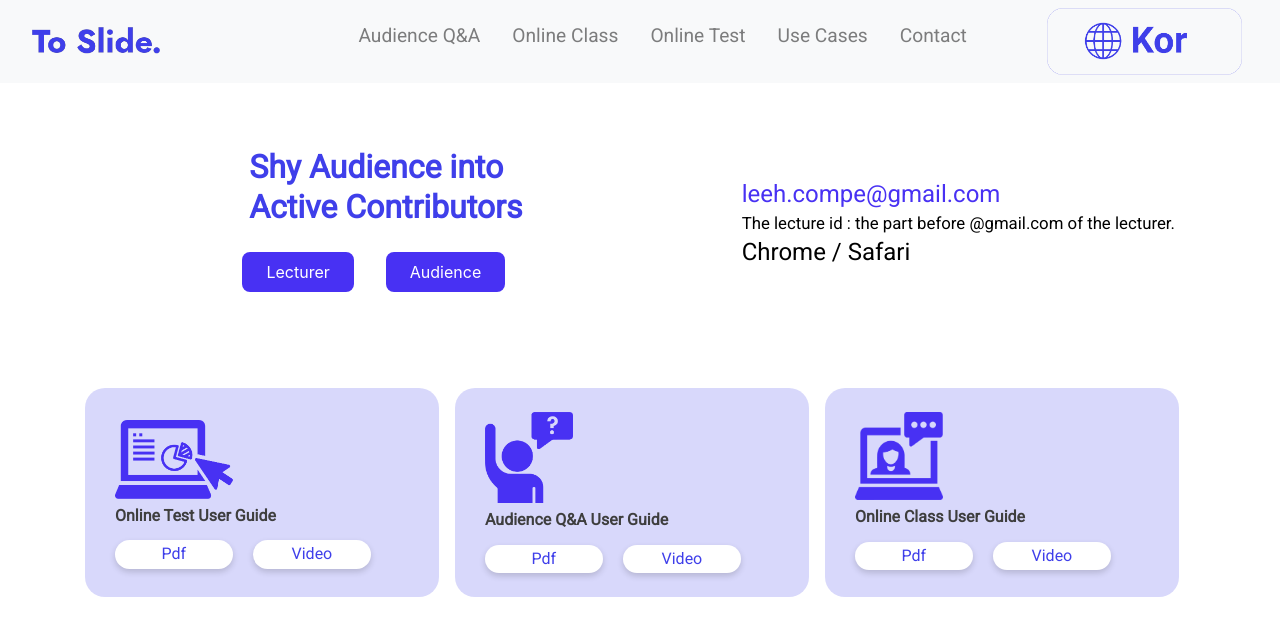
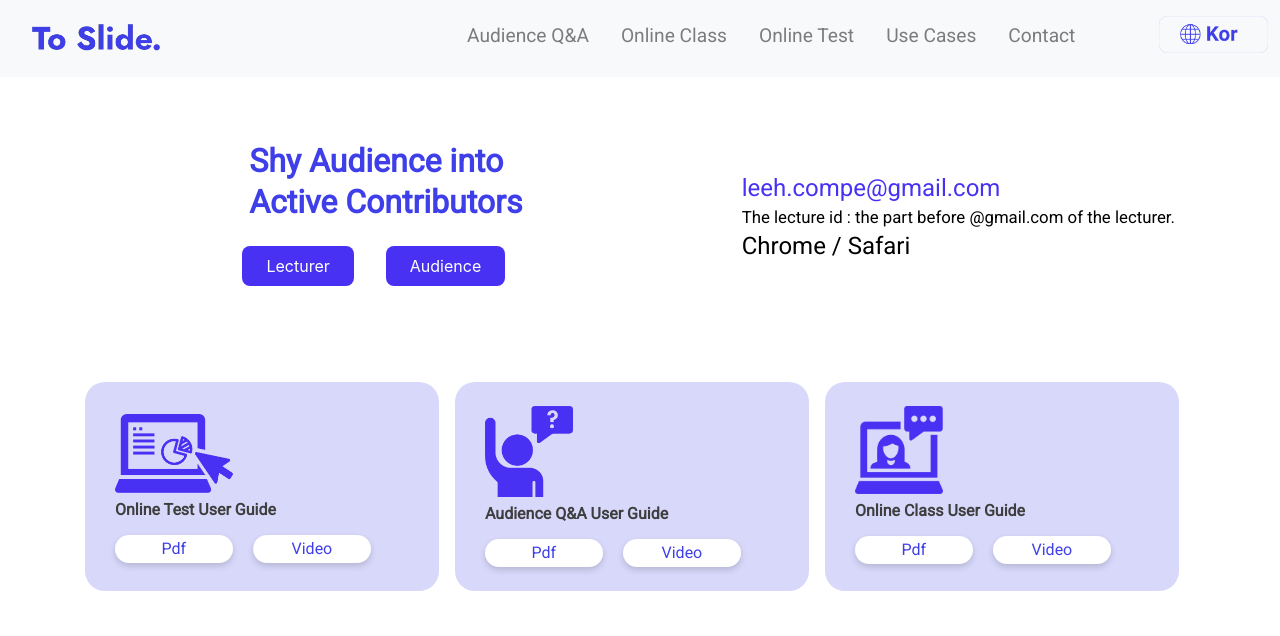
Before and after one commit to MoonSangJin/Toslide, a plain HTML site: page index.html in a window 1280 px wide. Drawn offline with nearby package versions, Linux system fonts and the light colour scheme.

Commit message:
translate img 수정

```diff
--- a/index.css
+++ b/index.css
@@ -146,3 +146,12 @@
     text-align: left;
     color: #3e3e3e;
   }
+
+  .translate-img{
+    width: 90px;
+  }
+  @media ( min-width: 992px){
+    .translate-img{
+      width: 100%;
+    }
+  }
--- a/index.html
+++ b/index.html
@@ -43,8 +43,8 @@
                     <li class="nav-item mt-2 mr-5 ml-2 mb-2 pr-4">
                         <a class="nav-link" href="#">Contact</a>
                     </li>
-                    <li class="nav-item text-nowrap" style="width: 20%">
-                        <img src="asset/img/kor.png" style="width: 90%">
+                    <li class="nav-item text-nowrap" style="width: 10%;">
+                        <img src="asset/img/kor.png" class="translate-img mt-2 ml-1 mb-3">
                     </li>
                 </ul>
 
```
